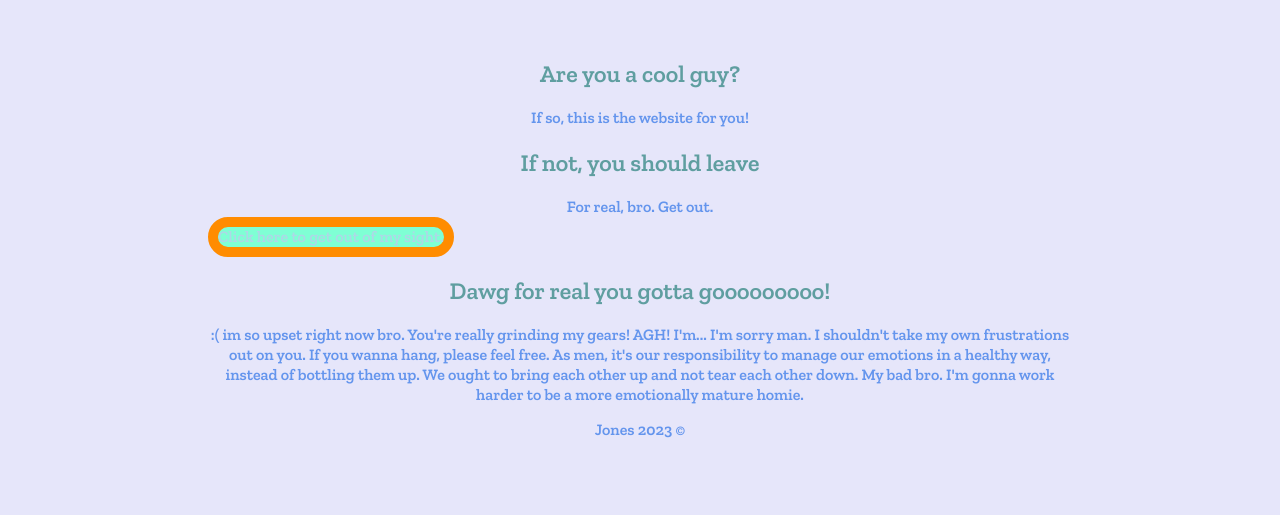
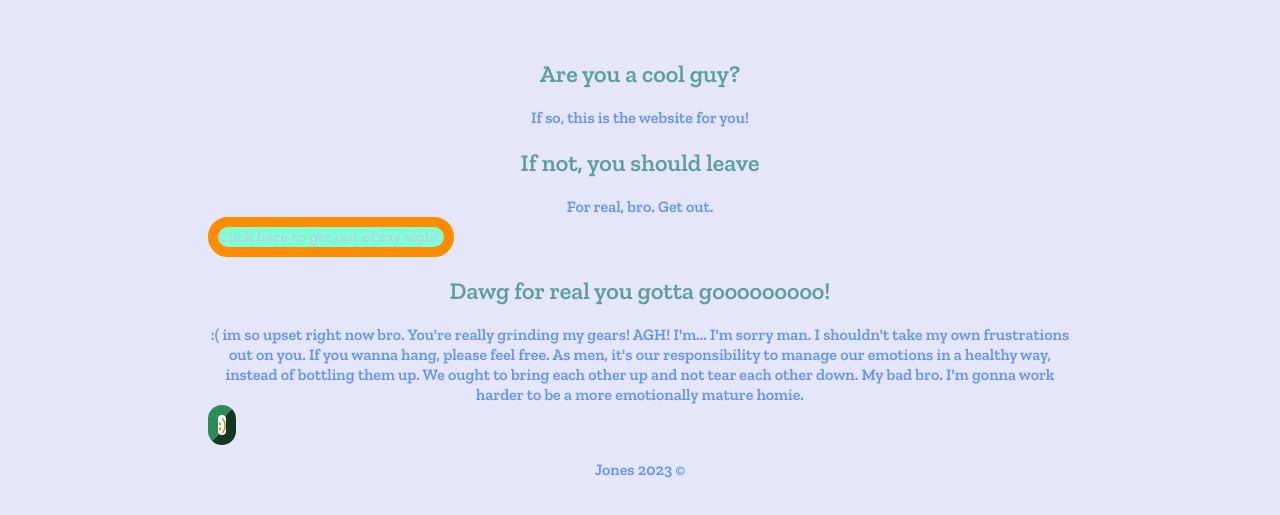
Before and after one commit to SDJ007/CG342-Interface-Design-Class-First-Project, a plain HTML site: page index.html in a window 1280 px wide. Shown: the part 251-766 px from the top of the page. Drawn offline with nearby package versions, Linux system fonts and the light colour scheme.

Commit message:
double butytons

```diff
--- a/index.html
+++ b/index.html
@@ -26,7 +26,7 @@
     </article>
     <article>
       <h2>Dawg for real you gotta gooooooooo!</h2>
-      <p>:( im so upset right now bro. You're really grinding my gears! AGH! I'm... I'm sorry man. I shouldn't take my own frustrations out on you. If you wanna hang, please feel free. As men, it's our responsibility to manage our emotions in a healthy way, instead of bottling them up. We ought to bring each other up and not tear each other down. My bad bro. I'm gonna work harder to be a more emotionally mature homie. </p>
+      <p>:( im so upset right now bro. You're really grinding my gears! AGH! I'm... I'm sorry man. I shouldn't take my own frustrations out on you. If you wanna hang, please feel free. As men, it's our responsibility to manage our emotions in a healthy way, instead of bottling them up. We ought to bring each other up and not tear each other down. My bad bro. I'm gonna work harder to be a more emotionally mature homie. <a class="button-alert" href="https://www.google.com/search?q=friendly+mario&tbm=isch&ved=2ahUKEwi8q4qP_679AhX3OFkFHepPBL0Q2-cCegQIABAA&oq=friendly+mario&gs_lcp=CgNpbWcQAzIGCAAQCBAeOgUIABCABDoECAAQHjoGCAAQBRAeOgcIABANEIAEOggIABCABBCxAzoICAAQsQMQgwFQ4glYvxVgxxhoAHAAeACAATSIAfACkgEBOZgBAKABAaoBC2d3cy13aXotaW1nwAEB&sclient=img&ei=dx35Y_yTJvfx5NoP6p-R6As&bih=969&biw=1873#imgrc=baTvH5073-DBYM"> :) </a>    </p>
     </article>
   </section>
   <footer>
--- a/styles.css
+++ b/styles.css
@@ -25,3 +25,16 @@ border-width: 10px;
 width: fit-content;
 text-align: left;
 }
+
+.button-alert{
+    display: block;
+    border-style: outset;
+    border-color:seagreen;
+    background-color:mintcream;
+    text-decoration: none;
+    color: darkgoldenrod;
+    border-radius: 90px;
+    border-width: 10px;
+    width: fit-content;
+    text-align: left;
+}
```
